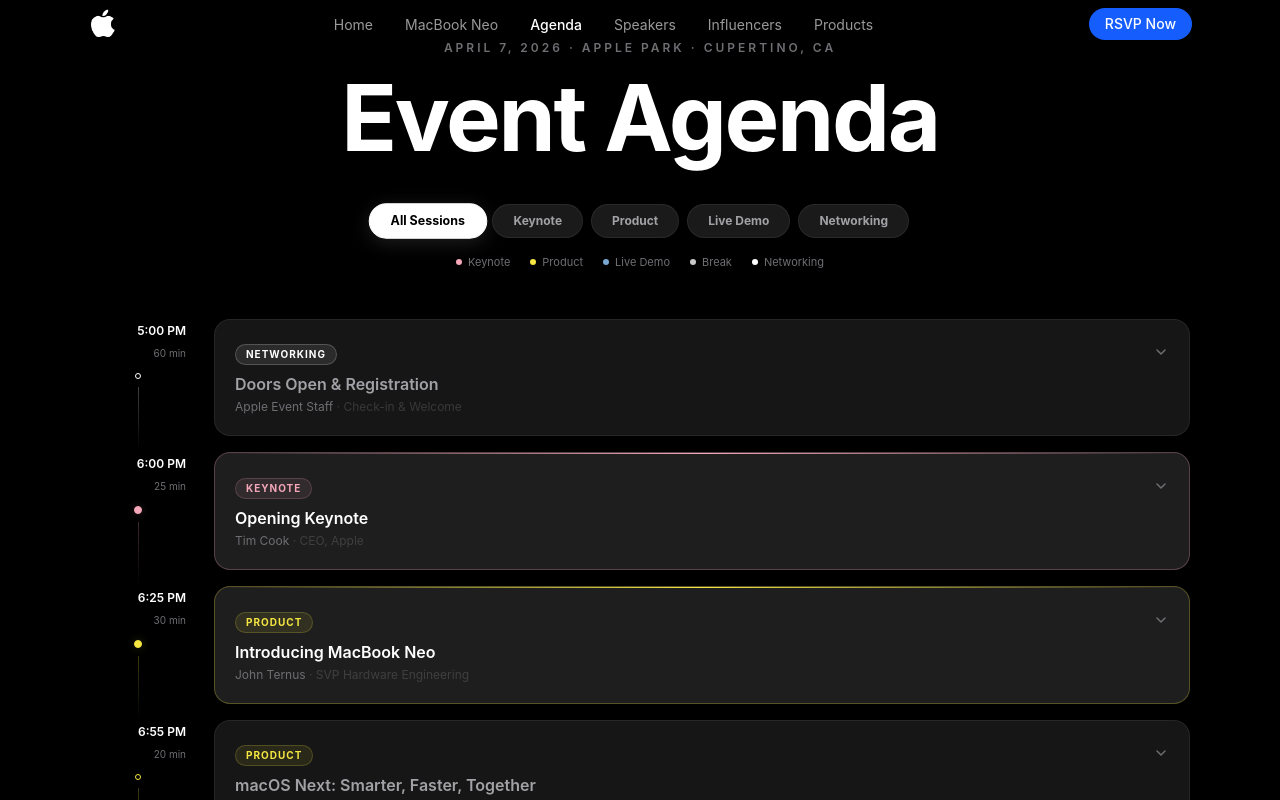
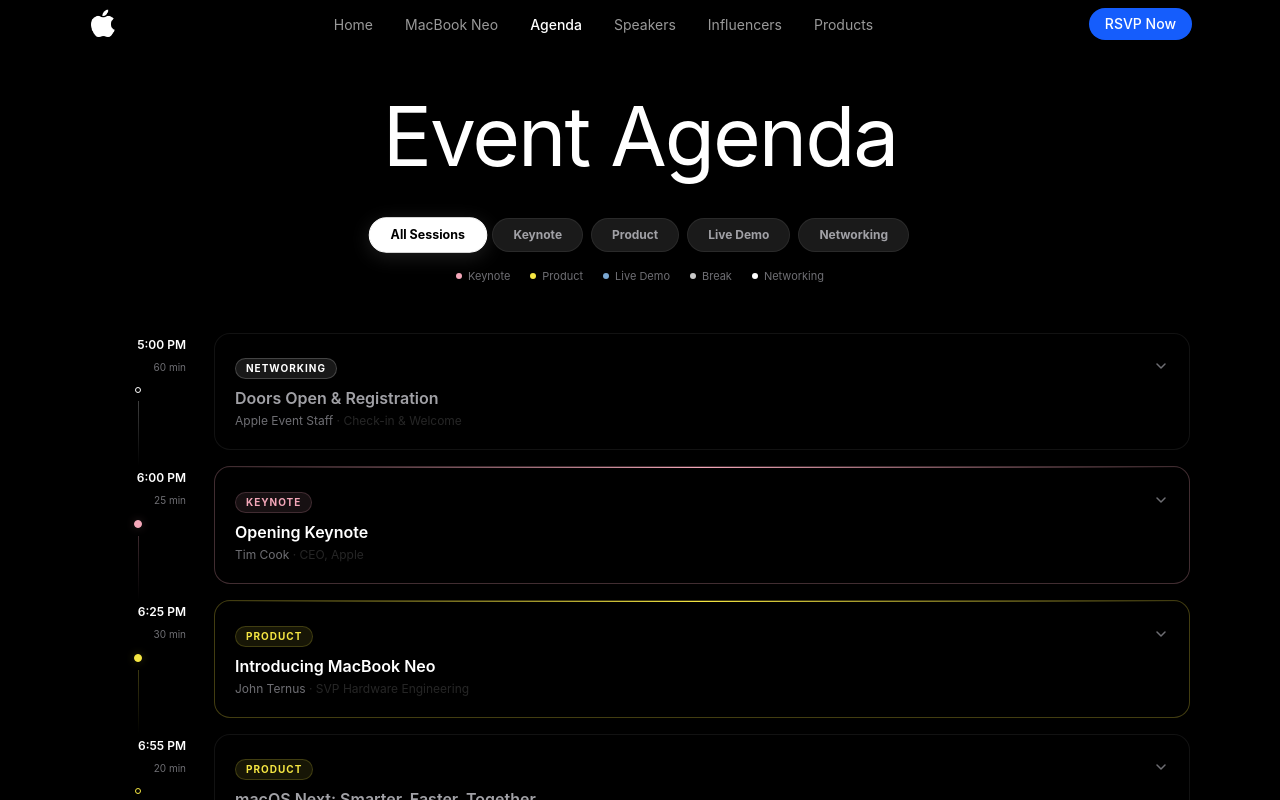
Before and after one commit to riddhij-7/apple-product-launch-event, a Next.js app: page /agenda in a window 1280 px wide. Shown: the top 800 px of the page. Built offline with nearby package versions, Linux system fonts and the light colour scheme.

Commit message:
minor changes to AgendaPage

```diff
--- a/components/agenda/AgendaPage.tsx
+++ b/components/agenda/AgendaPage.tsx
@@ -106,8 +106,8 @@
         className="flex-1 mb-4 rounded-2xl cursor-pointer overflow-hidden"
         style={{
           background: session.highlight
-            ? "#1e1e1e"
-            : "#161616",
+            ? "#0000009a"
+            : "#000000d3",
           border: "1px solid " + (session.highlight ? resolvedColor + "44" : "rgba(255,255,255,0.07)"),
           transform: expanded ? "scale(1.01) translateX(3px)" : "scale(1) translateX(0)",
           boxShadow: expanded ? "0 12px 40px " + cfg.glow : "none",
@@ -116,14 +116,14 @@
         onMouseEnter={(e) => {
           if (!expanded) {
             e.currentTarget.style.borderColor = resolvedColor + "55"
-            e.currentTarget.style.background = "#1e1e1e"
+            e.currentTarget.style.background = "rgba(255,255,255,0.05)"
             e.currentTarget.style.transform = "scale(1.01) translateX(2px)"
           }
         }}
         onMouseLeave={(e) => {
           if (!expanded) {
             e.currentTarget.style.borderColor = session.highlight ? resolvedColor + "44" : "rgba(255,255,255,0.07)"
-            e.currentTarget.style.background = session.highlight ? "#1e1e1e" : "#161616"
+            e.currentTarget.style.background = session.highlight ? "rgba(0,0,0,0.6)" : "#000000d3"
             e.currentTarget.style.transform = "scale(1) translateX(0)"
           }
         }}
@@ -237,8 +237,8 @@
 
         {/* ── Hero ── */}
         <section className="text-center pb-10">
-          <p
-            className="text-xs tracking-[0.25em] uppercase font-semibold mb-4"
+          {/*<p
+            className="text-xs tracking-[0.25em] uppercase font-semibold mb-10"
             style={{
               color: "#6e6e73",
               opacity: mounted ? 1 : 0,
@@ -247,11 +247,11 @@
             }}
           >
             April 7, 2026 · Apple Park · Cupertino, CA
-          </p>
+          </p> */}
           <h1
-            className="font-bold tracking-tight leading-none"
+            className="font-small tracking-tight leading-none mt-14"
             style={{
-              fontSize: "clamp(48px, 9vw, 92px)",
+              fontSize: "clamp(42px, 9vw, 82px)",
               color: "#ffffff",
               opacity: mounted ? 1 : 0,
               transform: mounted ? "translateY(0)" : "translateY(20px)",
--- a/components/home/EventHighlights.tsx
+++ b/components/home/EventHighlights.tsx
@@ -8,7 +8,7 @@
   },
   {
     label: 'Time',
-    value: '6:00 PM',
+    value: '5:00 PM',
     sub: 'IST',
   },
   {
```
